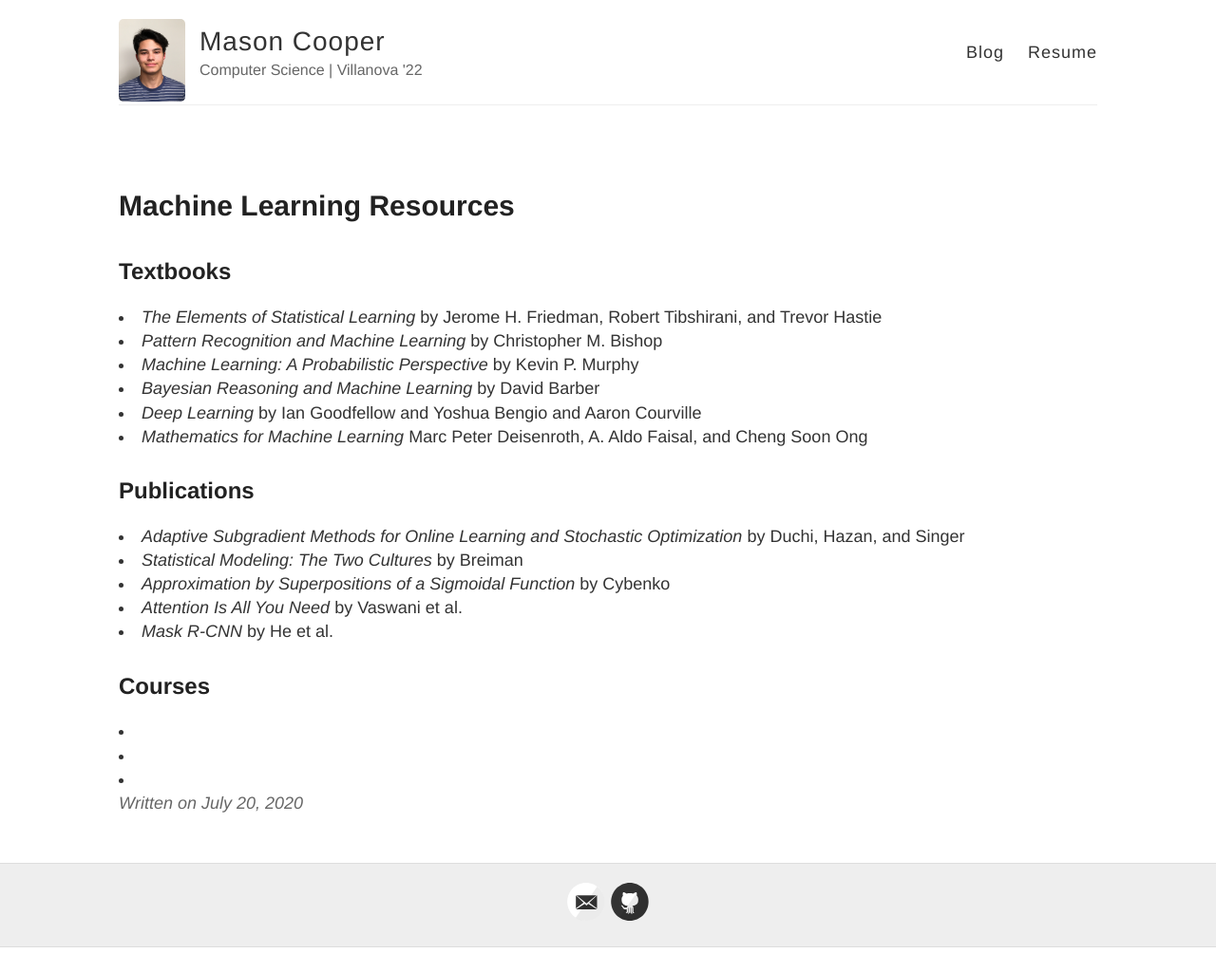
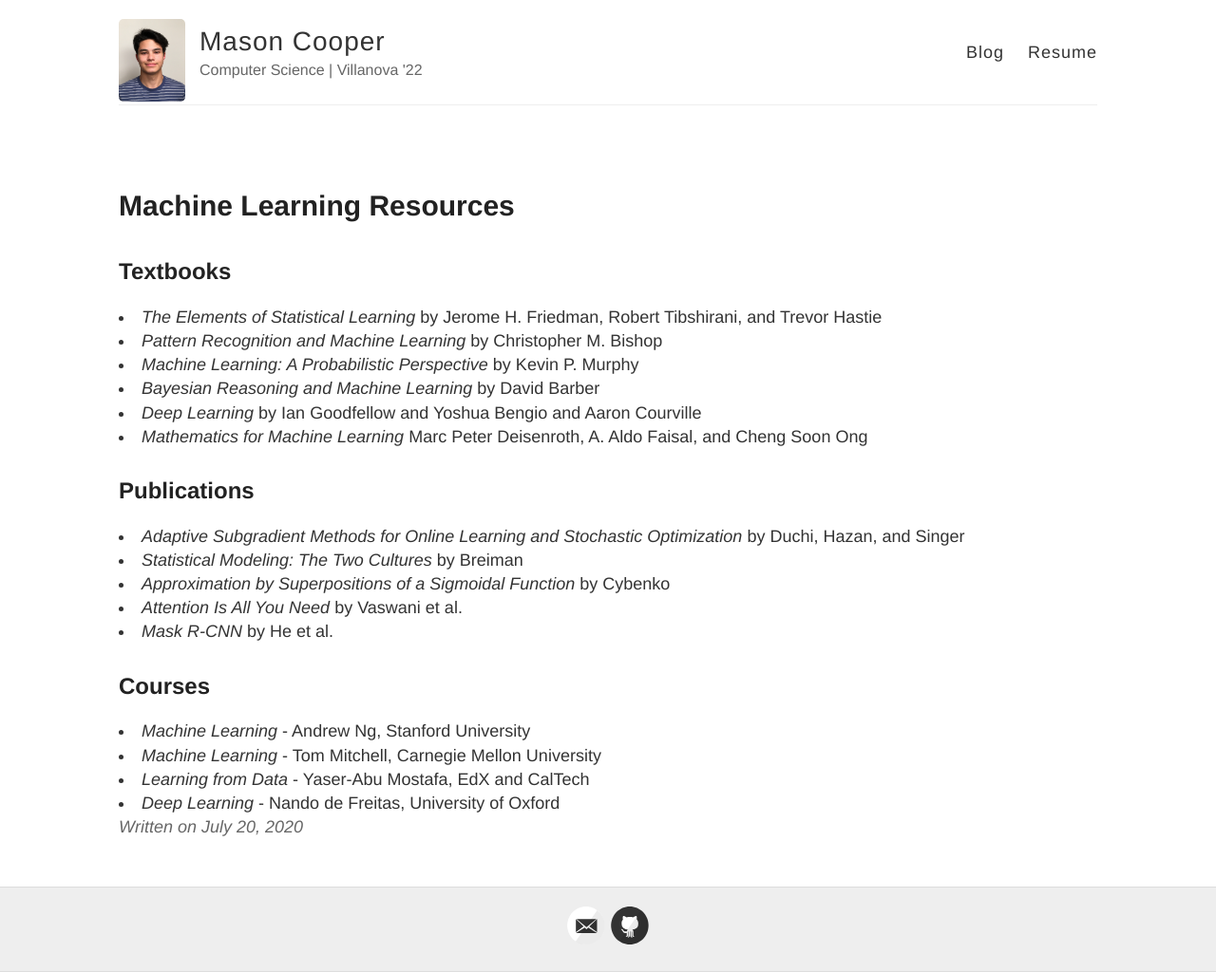
Before and after one commit to mjc5/mjc5.github.io, a Jekyll site: the page built from _posts/2020-7-20-Machine-Learning-Resources.html, in a window 1280 px wide. Shown: the whole page at 95% size. Built offline with Jekyll 4.4.1, drawn with Linux system fonts in a browser that asks for light colours; before the commit the page ends 998 px from its top, so only the background shows below that.

Commit message:
Update 2020-7-20-Machine-Learning-Resources.html

```diff
--- a/_posts/2020-7-20-Machine-Learning-Resources.html
+++ b/_posts/2020-7-20-Machine-Learning-Resources.html
@@ -21,6 +21,7 @@ images:
 <li><i> Attention Is All You Need</i> by Vaswani et al.</li>
 <li><i>Mask R-CNN </i> by He et al. </li>
 <h2> Courses </h2>
-<li><i> </i> </li>
-<li><i> </i> </li>
-<li><i> </i> </li>
+<li><i> Machine Learning </i>  - Andrew Ng, Stanford University </li>
+<li><i> Machine Learning</i> - Tom Mitchell, Carnegie Mellon University </li>
+<li><i>Learning from Data</i>  - Yaser-Abu Mostafa, EdX and CalTech</li>
+<li><i>Deep Learning </i>- Nando de Freitas, University of Oxford </li>
```
